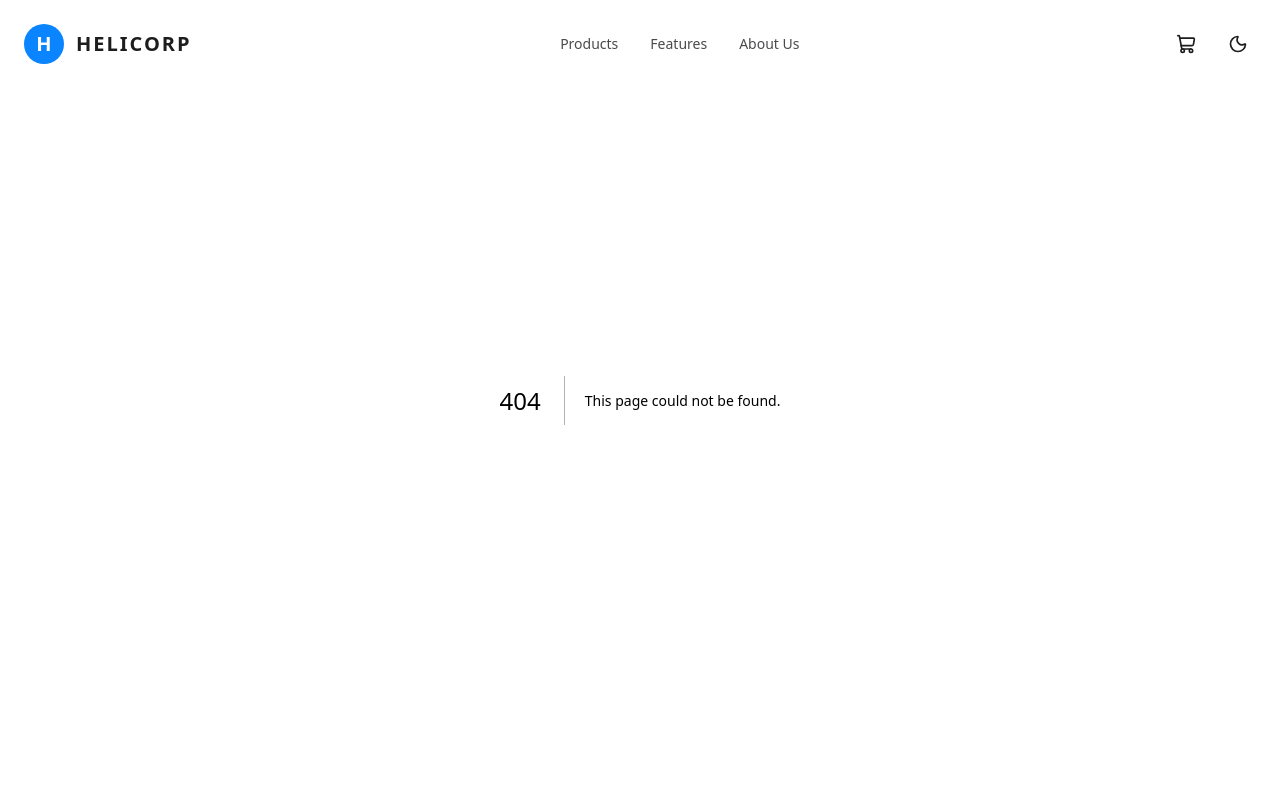
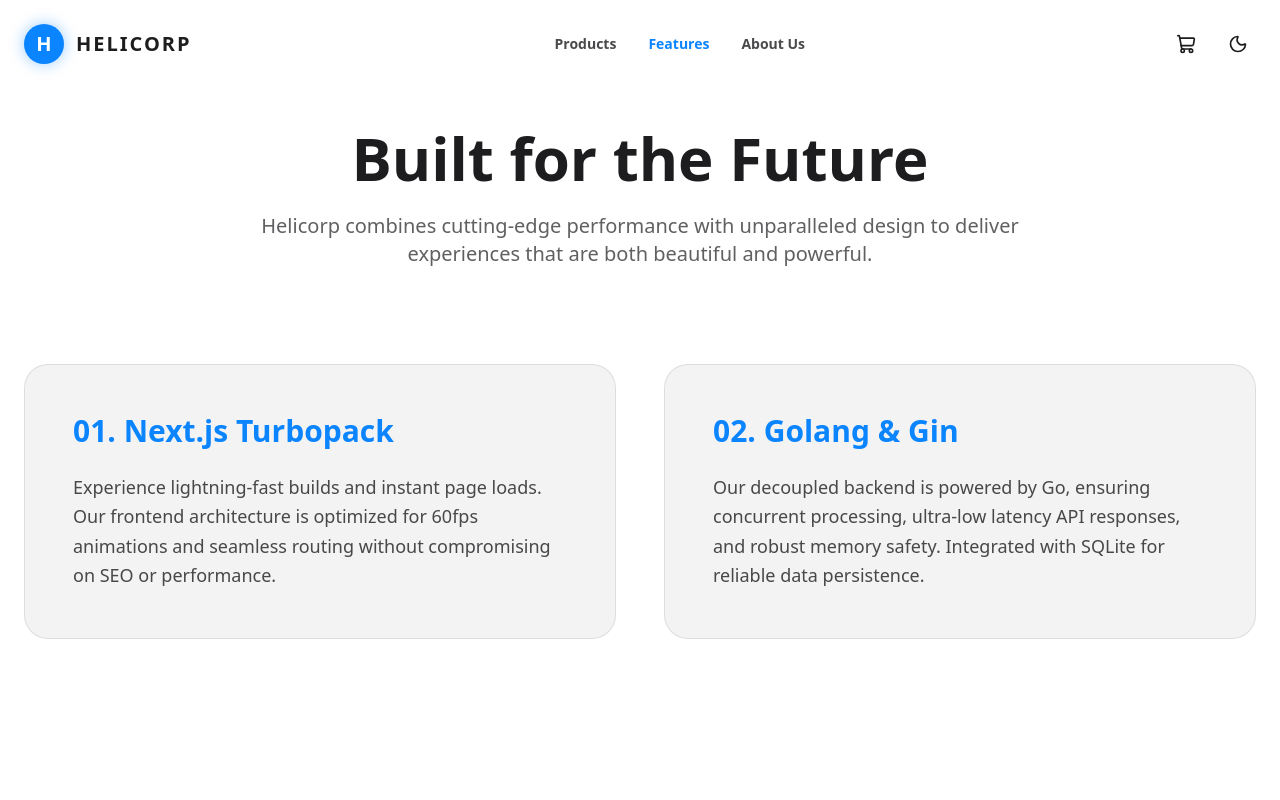
Before and after one commit to kietvo5924/helicorp, a Next.js app in the folder frontend/: page /features in a window 1280 px wide. Before the commit this address had no page. Shown: the top 800 px of the page. Built offline with nearby package versions, Linux system fonts and the light colour scheme.

Commit message:
feat: Add multiple pages, scrollytelling about us, fix theme, and redesign cart

```diff
--- /dev/null
+++ b/frontend/src/app/about/page.tsx
@@ -0,0 +1,95 @@
+"use client";
+
+import { useRef } from "react";
+import { motion, useScroll, useTransform } from "framer-motion";
+
+export default function AboutPage() {
+  const containerRef = useRef<HTMLDivElement>(null);
+  const { scrollYProgress } = useScroll({
+    target: containerRef,
+    offset: ["start start", "end end"]
+  });
+
+  // Section 1 transforms
+  const opacity1 = useTransform(scrollYProgress, [0, 0.2, 0.3], [1, 1, 0]);
+  const scale1 = useTransform(scrollYProgress, [0, 0.3], [1, 1.2]);
+
+  // Section 2 transforms
+  const opacity2 = useTransform(scrollYProgress, [0.2, 0.4, 0.6], [0, 1, 0]);
+  const y2 = useTransform(scrollYProgress, [0.2, 0.4, 0.6], [100, 0, -100]);
+
+  // Section 3 transforms
+  const opacity3 = useTransform(scrollYProgress, [0.5, 0.7, 0.9], [0, 1, 1]);
+  const scale3 = useTransform(scrollYProgress, [0.5, 0.8], [0.8, 1]);
+
+  return (
+    <main ref={containerRef} className="relative h-[300vh] bg-black text-white">
+      {/* Sticky Container */}
+      <div className="sticky top-0 h-screen w-full overflow-hidden flex items-center justify-center">
+
+        {/* Background Parallax Element */}
+        <motion.div
+          style={{ scale: scale1 }}
+          className="absolute inset-0 z-0 opacity-30"
+        >
+          {/* eslint-disable-next-line @next/next/no-img-element */}
+          <img
+            src="https://images.unsplash.com/photo-1451187580459-43490279c0fa?w=1920&q=80"
+            alt="Space"
+            className="w-full h-full object-cover"
+          />
+        </motion.div>
+
+        {/* Section 1 */}
+        <motion.div
+          style={{ opacity: opacity1 }}
+          className="absolute inset-0 flex flex-col items-center justify-center z-10 p-6 text-center"
+        >
+          <h1 className="text-7xl font-bold tracking-tighter mb-6 bg-clip-text text-transparent bg-gradient-to-b from-white to-white/50">
+            Our Vision
+          </h1>
+          <p className="text-2xl max-w-2xl text-white/80 font-light">
+            We believe technology should be an extension of humanity. Seamless, powerful, and profoundly beautiful.
+          </p>
+        </motion.div>
+
+        {/* Section 2 */}
+        <motion.div
+          style={{ opacity: opacity2, y: y2 }}
+          className="absolute inset-0 flex flex-col items-center justify-center z-20 p-6 text-center"
+        >
+          <h2 className="text-6xl font-bold mb-8">The Core of Innovation</h2>
+          <div className="grid grid-cols-1 md:grid-cols-3 gap-8 max-w-5xl">
+            <div className="bg-white/5 backdrop-blur-md border border-white/10 p-8 rounded-2xl">
+              <h3 className="text-2xl font-bold mb-4 text-primary">Design</h3>
+              <p className="text-white/70">Every curve, every pixel, engineered to evoke emotion.</p>
+            </div>
+            <div className="bg-white/5 backdrop-blur-md border border-white/10 p-8 rounded-2xl">
+              <h3 className="text-2xl font-bold mb-4 text-primary">Performance</h3>
+              <p className="text-white/70">Raw computational power meets unprecedented efficiency.</p>
+            </div>
+            <div className="bg-white/5 backdrop-blur-md border border-white/10 p-8 rounded-2xl">
+              <h3 className="text-2xl font-bold mb-4 text-primary">Future</h3>
+              <p className="text-white/70">We don&apos;t just predict the future. We build it.</p>
+            </div>
+          </div>
+        </motion.div>
+
+        {/* Section 3 */}
+        <motion.div
+          style={{ opacity: opacity3, scale: scale3 }}
+          className="absolute inset-0 flex flex-col items-center justify-center z-30 p-6 text-center bg-black/50 backdrop-blur-sm"
+        >
+          <h2 className="text-6xl font-bold mb-6">Join the Revolution</h2>
+          <p className="text-2xl max-w-2xl text-white/80 font-light mb-12">
+            Helicorp is not just a company. It&apos;s a movement towards a more advanced, connected world.
+          </p>
+          <a href="/products" className="px-10 py-4 bg-white text-black font-bold rounded-full text-lg hover:scale-105 transition-transform shadow-[0_0_30px_rgba(255,255,255,0.3)]">
+            Explore Ecosystem
+          </a>
+        </motion.div>
+
+      </div>
+    </main>
+  );
+}
--- /dev/null
+++ b/frontend/src/app/features/page.tsx
@@ -0,0 +1,47 @@
+"use client";
+import { motion } from "framer-motion";
+
+export default function FeaturesPage() {
+  return (
+    <main className="min-h-screen bg-background text-foreground pt-32 pb-24">
+      <div className="container mx-auto px-6">
+        <motion.div
+          initial={{ opacity: 0, y: 30 }}
+          animate={{ opacity: 1, y: 0 }}
+          className="text-center mb-24"
+        >
+          <h1 className="text-6xl font-bold mb-6">Built for the Future</h1>
+          <p className="text-xl text-foreground/70 max-w-3xl mx-auto">
+            Helicorp combines cutting-edge performance with unparalleled design to deliver experiences that are both beautiful and powerful.
+          </p>
+        </motion.div>
+
+        <div className="grid grid-cols-1 md:grid-cols-2 gap-12">
+          <motion.div
+            initial={{ opacity: 0, x: -50 }}
+            whileInView={{ opacity: 1, x: 0 }}
+            viewport={{ once: true }}
+            className="bg-foreground/5 p-12 rounded-3xl border border-foreground/10 hover:border-primary/50 transition-colors"
+          >
+            <h3 className="text-3xl font-bold mb-6 text-primary">01. Next.js Turbopack</h3>
+            <p className="text-foreground/80 text-lg leading-relaxed">
+              Experience lightning-fast builds and instant page loads. Our frontend architecture is optimized for 60fps animations and seamless routing without compromising on SEO or performance.
+            </p>
+          </motion.div>
+
+          <motion.div
+            initial={{ opacity: 0, x: 50 }}
+            whileInView={{ opacity: 1, x: 0 }}
+            viewport={{ once: true }}
+            className="bg-foreground/5 p-12 rounded-3xl border border-foreground/10 hover:border-primary/50 transition-colors"
+          >
+            <h3 className="text-3xl font-bold mb-6 text-primary">02. Golang & Gin</h3>
+            <p className="text-foreground/80 text-lg leading-relaxed">
+              Our decoupled backend is powered by Go, ensuring concurrent processing, ultra-low latency API responses, and robust memory safety. Integrated with SQLite for reliable data persistence.
+            </p>
+          </motion.div>
+        </div>
+      </div>
+    </main>
+  );
+}
--- a/frontend/src/app/globals.css
+++ b/frontend/src/app/globals.css
@@ -16,7 +16,7 @@
   --font-mono: var(--font-geist-mono);
 }
 
-[data-theme='dark'] {
+.dark {
   --background: #000000;
   --foreground: #f5f5f7;
   --glass: rgba(0, 0, 0, 0.7);
--- a/frontend/src/app/page.tsx
+++ b/frontend/src/app/page.tsx
@@ -2,7 +2,6 @@
 
 import { useTheme } from "next-themes";
 import { ParallaxHero } from "@/components/features/parallax-hero";
-import { ProductGrid } from "@/components/features/product-grid";
 import { CartDrawer } from "@/components/features/cart-drawer";
 import { ChatbotFAB } from "@/components/features/chatbot-fab";
 
@@ -13,30 +12,6 @@ export default function Home() {
       {/* Main Scrollytelling Hero */}
       <ParallaxHero />
 
-      {/* Dynamic Products Fetched from API */}
-      <ProductGrid />
-
-      {/* Features Section */}
-      <section id="features" className="min-h-screen w-full flex items-center justify-center p-8 bg-foreground/5 relative overflow-hidden">
-        <div className="absolute top-0 right-0 w-[40rem] h-[40rem] bg-primary/5 rounded-full blur-[100px] -translate-y-1/2 translate-x-1/2"></div>
-        <div className="max-w-4xl text-center relative z-10">
-          <h2 className="text-5xl font-bold mb-8">Discover the Difference</h2>
-          <p className="text-xl text-foreground/70 leading-relaxed mb-12">
-            Experience the seamless design transitions, or interact with the floating cart and chatbot assistants. This layout ensures maximum engagement through premium interactive elements.
-          </p>
-          <div className="grid grid-cols-1 md:grid-cols-2 gap-8 text-left">
-            <div className="bg-background/60 backdrop-blur-sm p-8 rounded-2xl border border-foreground/10 shadow-xl">
-              <h3 className="text-2xl font-bold mb-4 text-primary">01. Performance</h3>
-              <p className="text-foreground/70">Engineered with Next.js Turbopack and optimized Framer Motion animations for a flawless 60fps experience.</p>
-            </div>
-            <div className="bg-background/60 backdrop-blur-sm p-8 rounded-2xl border border-foreground/10 shadow-xl">
-              <h3 className="text-2xl font-bold mb-4 text-primary">02. Architecture</h3>
-              <p className="text-foreground/70">Decoupled Fullstack design with a robust Golang REST API backend, persisting real-time data in SQLite.</p>
-            </div>
-          </div>
-        </div>
-      </section>
-
       {/* Floating interactive components */}
       <CartDrawer />
       <ChatbotFAB />
--- /dev/null
+++ b/frontend/src/app/products/page.tsx
@@ -0,0 +1,13 @@
+import { ProductGrid } from "@/components/features/product-grid";
+
+export default function ProductsPage() {
+  return (
+    <main className="min-h-screen bg-background text-foreground pt-24 pb-12">
+      <div className="container mx-auto px-6 mb-12">
+        <h1 className="text-5xl font-bold mb-4">Our Products</h1>
+        <p className="text-xl text-foreground/70">The pinnacle of technology, available today.</p>
+      </div>
+      <ProductGrid />
+    </main>
+  );
+}
--- a/frontend/src/components/features/cart-drawer.tsx
+++ b/frontend/src/components/features/cart-drawer.tsx
@@ -1,7 +1,6 @@
 "use client";
 
 import { useAppStore } from "@/store/useAppStore";
-import { GlassPanel } from "../ui/glass-panel";
 import { motion, AnimatePresence } from "framer-motion";
 import { X, Trash2 } from "lucide-react";
 import { useEffect, useState } from "react";
@@ -53,11 +52,11 @@ export function CartDrawer() {
               animate={{ x: 0 }}
               exit={{ x: "100%" }}
               transition={{ type: "spring", damping: 25, stiffness: 200 }}
-              className="fixed top-0 right-0 h-full w-full max-w-sm z-50 p-4"
+              className="fixed top-0 right-0 h-full w-full max-w-md bg-background border-l border-foreground/10 shadow-2xl z-50 flex flex-col"
             >
-              <GlassPanel className="h-full flex flex-col">
-                <div className="p-4 border-b border-foreground/10 flex justify-between items-center text-foreground">
-                  <h2 className="text-xl font-bold">Your Cart</h2>
+              <div className="h-full flex flex-col overflow-hidden">
+                <div className="flex justify-between items-center p-6 border-b border-foreground/10">
+                  <h2 className="text-2xl font-bold text-foreground">Your Cart</h2>
                   <button onClick={toggleCart} className="p-1 hover:bg-foreground/10 rounded-full transition-colors" aria-label="Close cart">
                     <X className="w-6 h-6" />
                   </button>
@@ -71,14 +70,14 @@ export function CartDrawer() {
                   ) : (
                     <div className="w-full space-y-4">
                       {cartItems.map((item) => (
-                        <div key={item.id} className="flex justify-between items-center bg-foreground/5 border border-foreground/10 p-4 rounded-xl text-foreground text-sm">
+                        <div key={item.id} className="flex justify-between items-center bg-foreground/5 border border-foreground/10 p-4 rounded-xl text-foreground text-sm hover:bg-foreground/10 transition-colors">
                           <div className="flex-1">
-                            <span className="block font-bold mb-1">{item.name}</span>
+                            <span className="block font-bold mb-1 text-base">{item.name}</span>
                             <span className="text-foreground/70 font-medium">Qty: {item.quantity}</span>
                           </div>
                           <div className="flex items-center gap-4">
-                            <span className="font-bold text-primary">${(item.price * item.quantity).toLocaleString()}</span>
-                            <button onClick={() => removeFromCart(item.id)} className="p-2 hover:bg-foreground/10 rounded-full transition-colors text-red-500" aria-label="Remove item">
+                            <span className="font-bold text-primary text-lg">${(item.price * item.quantity).toLocaleString()}</span>
+                            <button onClick={() => removeFromCart(item.id)} className="p-2 hover:bg-red-500/20 rounded-full transition-colors text-red-500" aria-label="Remove item">
                               <Trash2 className="w-4 h-4" />
                             </button>
                           </div>
@@ -99,7 +98,7 @@ export function CartDrawer() {
                     </button>
                   </div>
                 )}
-              </GlassPanel>
+              </div>
             </motion.div>
           </>
         )}
--- a/frontend/src/components/layout/header.tsx
+++ b/frontend/src/components/layout/header.tsx
@@ -1,6 +1,8 @@
 "use client";
 import { useTheme } from "next-themes";
 import { Moon, Sun, Menu, ShoppingCart } from "lucide-react";
+import Link from "next/link";
+import { usePathname } from "next/navigation";
 import { useState, useEffect } from "react";
 import { motion } from "framer-motion";
 import { useAppStore } from "@/store/useAppStore";
@@ -10,6 +12,7 @@ export function Header() {
   const [mounted, setMounted] = useState(false);
   const [scrolled, setScrolled] = useState(false);
   const { toggleCart, cartItemCount } = useAppStore();
+  const pathname = usePathname();
 
   useEffect(() => {
     setMounted(true);
@@ -25,15 +28,15 @@ export function Header() {
       className={`fixed top-0 w-full z-40 transition-all duration-300 ${scrolled ? 'bg-background/80 backdrop-blur-md border-b border-foreground/10 shadow-sm py-4' : 'bg-transparent py-6'}`}
     >
       <div className="container mx-auto px-6 flex justify-between items-center">
-        <div className="flex items-center gap-3">
-          <div className="w-10 h-10 rounded-full bg-primary flex items-center justify-center font-bold text-white text-xl">H</div>
+        <Link href="/" className="flex items-center gap-3 group">
+          <div className="w-10 h-10 rounded-full bg-primary flex items-center justify-center font-bold text-white text-xl group-hover:scale-110 transition-transform shadow-[0_0_15px_rgba(10,132,255,0.4)]">H</div>
           <span className="text-xl font-bold tracking-widest text-foreground">HELICORP</span>
-        </div>
+        </Link>
 
-        <nav className="hidden md:flex items-center gap-8 text-sm font-medium text-foreground/80">
-          <a href="#products" className="hover:text-primary transition-colors">Products</a>
-          <a href="#features" className="hover:text-primary transition-colors">Features</a>
-          <a href="#about" className="hover:text-primary transition-colors">About Us</a>
+        <nav className="hidden md:flex items-center gap-8 text-sm font-bold text-foreground/80">
+          <Link href="/products" className={`transition-colors ${pathname === '/products' ? 'text-primary' : 'hover:text-primary'}`}>Products</Link>
+          <Link href="/features" className={`transition-colors ${pathname === '/features' ? 'text-primary' : 'hover:text-primary'}`}>Features</Link>
+          <Link href="/about" className={`transition-colors ${pathname === '/about' ? 'text-primary' : 'hover:text-primary'}`}>About Us</Link>
         </nav>
 
         <div className="flex items-center gap-4">
```
Also changed, not shown: 1 other file (tests, documents, lock files or other folders).
